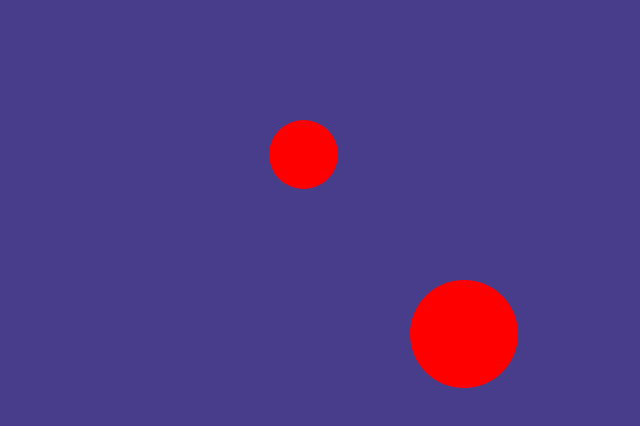
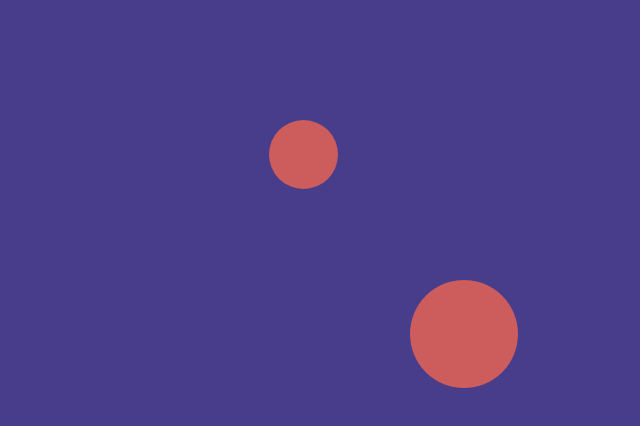
Before and after one commit to ArviWasTaken/Planets, a website: page index.html in a window 1280 px wide. Shown: the whole page, without its empty margins (640-1280 px from the left). Drawn offline with Linux system fonts and the light colour scheme.

Commit message:
Created 2 randomly generated planets

```diff
--- a/index.html
+++ b/index.html
@@ -17,13 +17,18 @@
 
         //styling
         let planetStyle = planet.style;
-        planetStyle.position = "fixed";
-        planetStyle.backgroundColor = "red";
+
+        // Randomised properties
         planetStyle.height = randomInteger(50, 150) + "px";
-        planetStyle.width = planetStyle.height;
         planetStyle.left = randomInteger(10, 90) + "%";
         planetStyle.top = randomInteger(10, 90) + "%";
+
+        // Planet-like appearance
+        planetStyle.position = "fixed";
+        planetStyle.width = planetStyle.height;
+        planetStyle.backgroundColor = "indianred";
         planetStyle.borderRadius = "100%";
+
 
         return planet
     }
```
